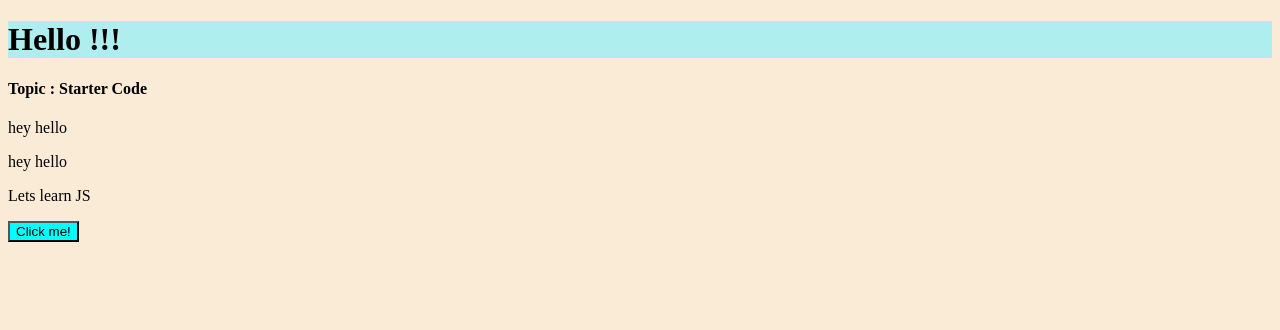
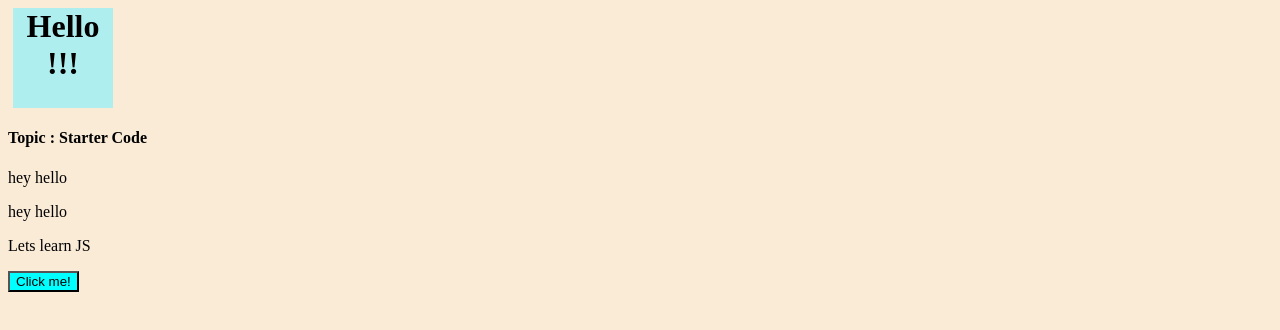
Before and after one commit to IshaRaut13/JavaScript-Practice-Codes, a plain HTML site: page DOM/index.html in a window 1280 px wide. Drawn offline with Linux system fonts and the light colour scheme.

Commit message:
Basic CSS code

```diff
--- a/DOM/style.css
+++ b/DOM/style.css
@@ -1,6 +1,10 @@
-h1{
- background-color: paleturquoise;
- text-decoration-color: black;
+#heading {
+    height: 100px;
+    width: 100px;
+    text-align: center;
+    margin: 5px;
+    background-color: paleturquoise;
+    text-decoration-color: black;
 }
 
 body{
```
